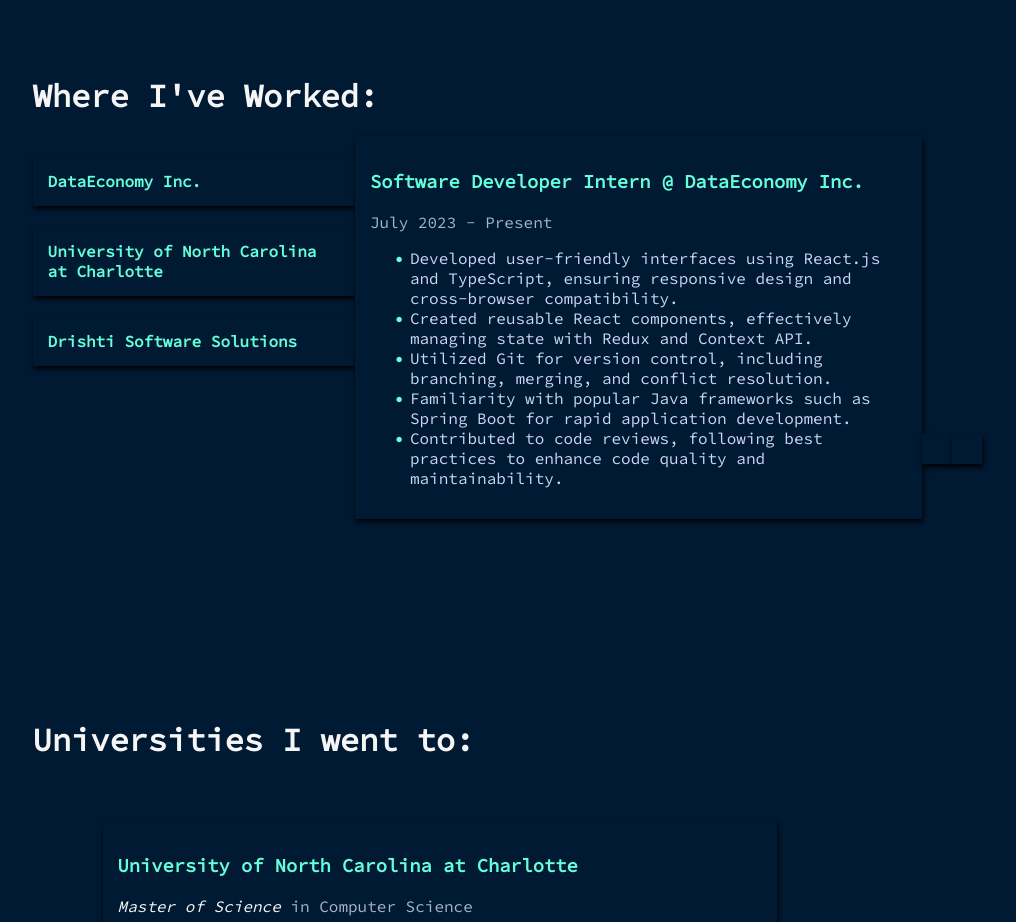
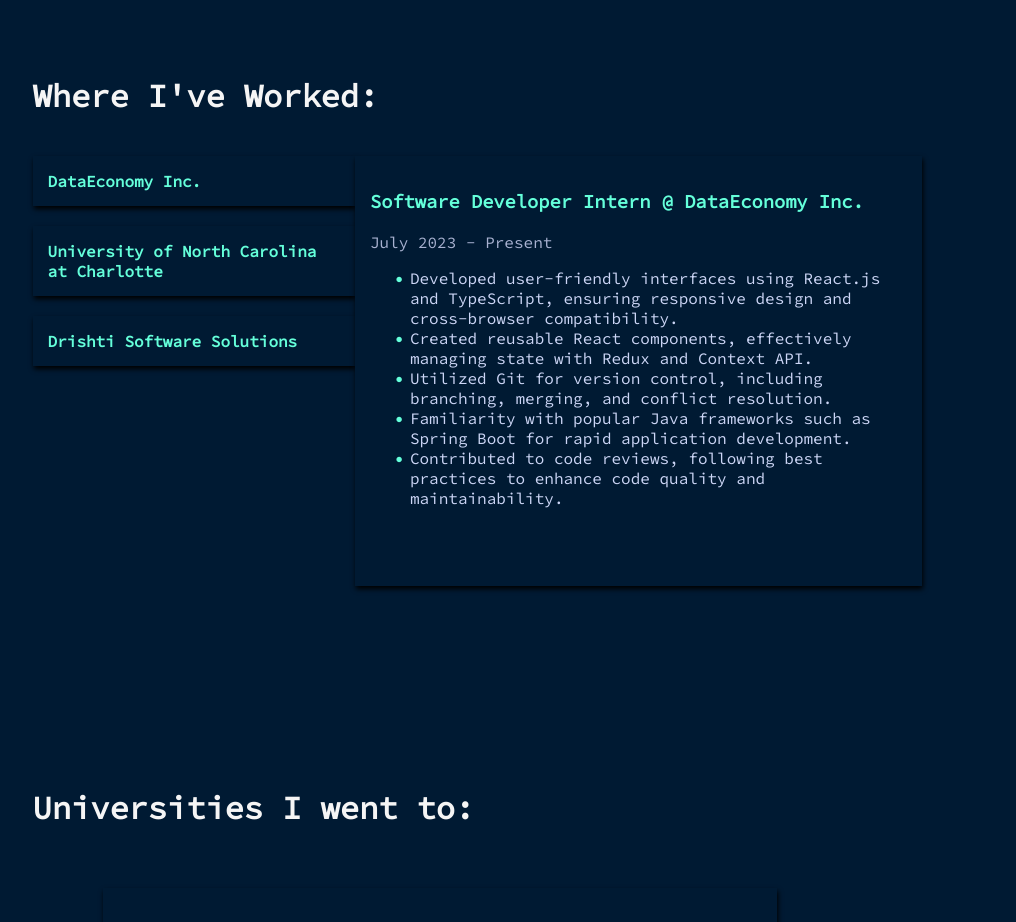
Before and after one commit to devyanibarde/devyanibarde.github.io, a React (Create React App) app in the folder portfolio/: page / in a window 1280 px wide. Shown: the part 1380-2302 px from the top of the page, without its empty margins (165-1181 px from the left). Built offline with nearby package versions, Linux system fonts and the light colour scheme; a web font is replaced by a local one.

Commit message:
CSS updates

```diff
--- a/portfolio/src/Experience.js
+++ b/portfolio/src/Experience.js
@@ -78,7 +78,10 @@
             </div>
             {exp.toReversed().map((exp) => (
                 <>
-                <div className="expdiv">
+                <div
+                    className="expdiv"
+                    style={{display: (selectedExp === exp.id) ? "" : "none"}}
+                >
                     {(selectedExp === exp.id) &&
                     <>
                         <h3>{ exp.role } &#64; { exp.company }</h3>
--- a/portfolio/src/index.css
+++ b/portfolio/src/index.css
@@ -194,14 +194,15 @@
 .expdiv {
   padding: 15px;
   /* margin-left: 70px; */
-  /* margin-top: 20px; */
+  margin-top: 20px;
   margin-bottom: 20px;
   max-width: 50%;
   box-shadow: 1px 3px 5px black;
-  /* margin-right: 40px; */
+  margin-right: 40px;
   /* float: right; */
   display: inline-block;
-  /* position: relative; */
+  position: relative;
+  height: 50vh;
 }
 
 .expdiv h3 {
```
